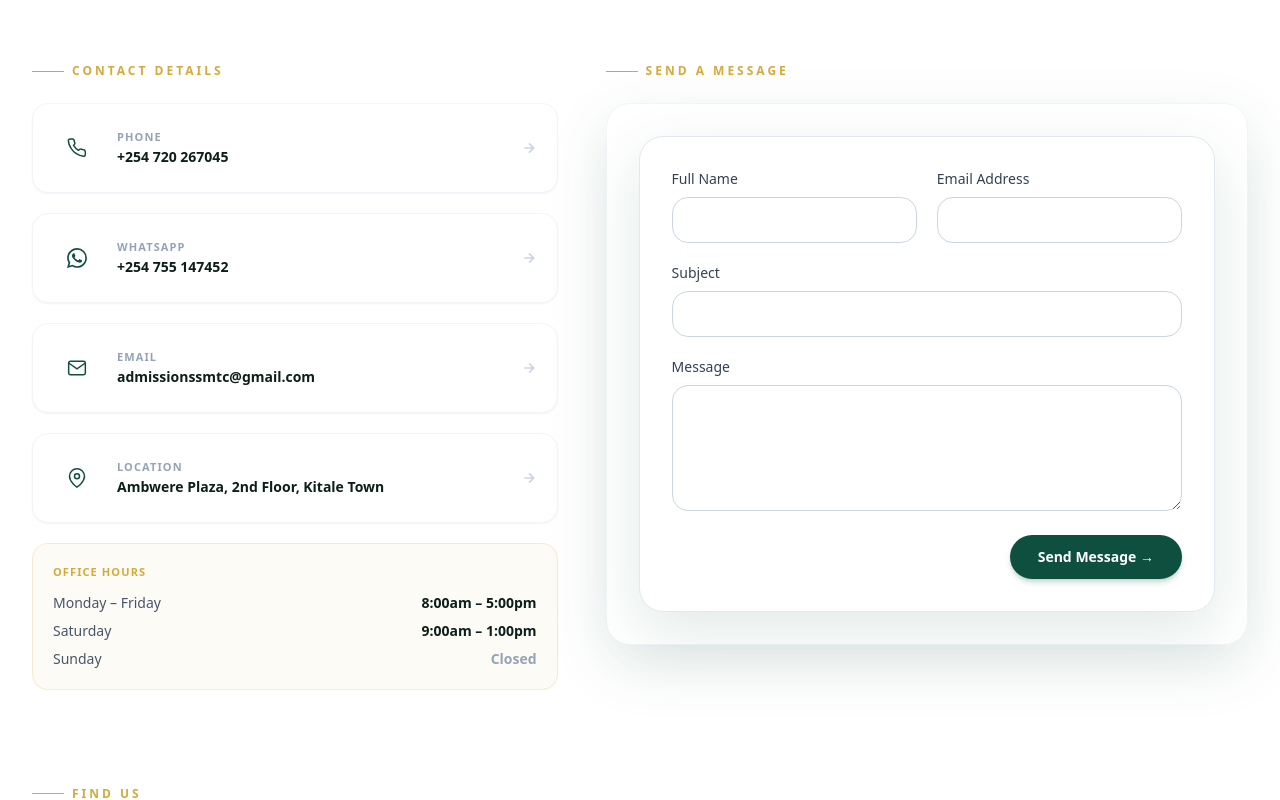
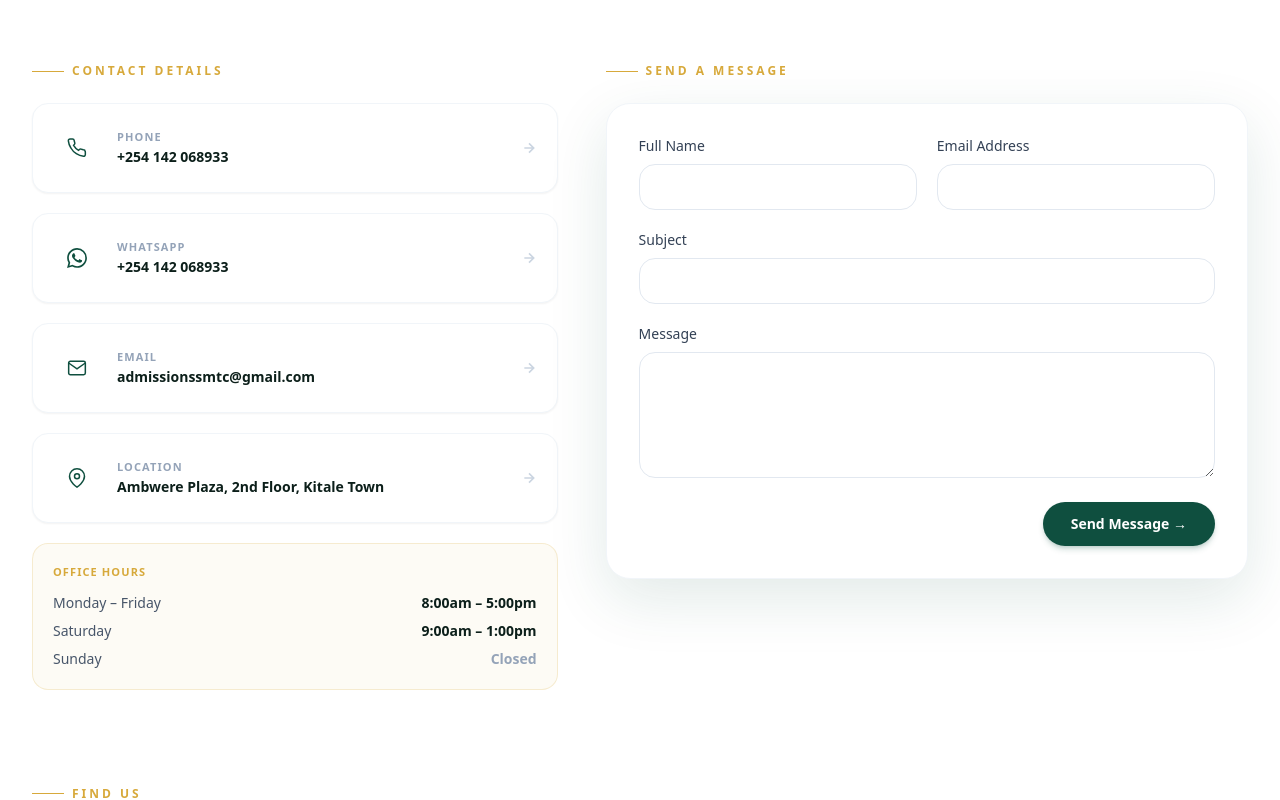
Before and after one commit to majidhawa/shifahmedcollege, a Next.js app: page /contact in a window 1280 px wide. Shown: the part 720-1520 px from the top of the page. Built offline with nearby package versions, Linux system fonts and the light colour scheme; no server answers.

Commit message:
made some updates

```diff
--- a/app/api/contact/route.ts
+++ b/app/api/contact/route.ts
@@ -1,6 +1,3 @@
 export async function POST() {
-  return Response.json({
-    ok: true,
-    message: 'Your message has been received in demo mode. You can later connect this form to a real email service.'
-  });
+  return Response.json({ ok: true });
 }
--- a/components/ApplyForm.tsx
+++ b/components/ApplyForm.tsx
@@ -1,50 +1,52 @@
 'use client';
 
 import { FormEvent, useState } from 'react';
+import emailjs from '@emailjs/browser';
 import { courses } from '@/data/site';
+
+const SERVICE_ID = process.env.NEXT_PUBLIC_EMAILJS_SERVICE_ID!;
+const TEMPLATE_ID = process.env.NEXT_PUBLIC_EMAILJS_APPLY_TEMPLATE!;
+const PUBLIC_KEY = process.env.NEXT_PUBLIC_EMAILJS_PUBLIC_KEY!;
 
 export function ApplyForm() {
   const [loading, setLoading] = useState(false);
-  const [message, setMessage] = useState('');
+  const [status, setStatus] = useState<'idle' | 'success' | 'error'>('idle');
 
-  async function handleSubmit(event: FormEvent<HTMLFormElement>) {
-    event.preventDefault();
+  const [fields, setFields] = useState({ full_name: '', phone: '', email: '', course: '', county: '', message: '' });
+
+  async function handleSubmit(e: FormEvent<HTMLFormElement>) {
+    e.preventDefault();
     setLoading(true);
-    setMessage('');
-
-    const formData = new FormData(event.currentTarget);
-    const payload = Object.fromEntries(formData.entries());
-
-    const response = await fetch('/api/apply', {
-      method: 'POST',
-      headers: { 'Content-Type': 'application/json' },
-      body: JSON.stringify(payload)
-    });
-
-    const result = (await response.json()) as { message: string };
-    setMessage(result.message);
-    setLoading(false);
-    event.currentTarget.reset();
+    setStatus('idle');
+    try {
+      await emailjs.send(SERVICE_ID, TEMPLATE_ID, fields, PUBLIC_KEY);
+      setStatus('success');
+      setFields({ full_name: '', phone: '', email: '', course: '', county: '', message: '' });
+    } catch {
+      setStatus('error');
+    } finally {
+      setLoading(false);
+    }
   }
 
   return (
-    <form onSubmit={handleSubmit} className="card p-6 md:p-8">
+    <form onSubmit={handleSubmit}>
       <div className="grid gap-5 md:grid-cols-2">
         <label className="grid gap-2 text-sm font-medium text-slate-700">
           Full Name
-          <input name="name" required className="rounded-2xl border border-slate-300 px-4 py-3 outline-none ring-brand-green transition focus:ring-2" />
+          <input value={fields.full_name} onChange={e => setFields(f => ({ ...f, full_name: e.target.value }))} required className="rounded-2xl border border-slate-200 px-4 py-3 outline-none ring-brand-green transition focus:ring-2" />
         </label>
         <label className="grid gap-2 text-sm font-medium text-slate-700">
           Phone Number
-          <input name="phone" required className="rounded-2xl border border-slate-300 px-4 py-3 outline-none ring-brand-green transition focus:ring-2" />
+          <input value={fields.phone} onChange={e => setFields(f => ({ ...f, phone: e.target.value }))} required className="rounded-2xl border border-slate-200 px-4 py-3 outline-none ring-brand-green transition focus:ring-2" />
         </label>
         <label className="grid gap-2 text-sm font-medium text-slate-700">
           Email Address
-          <input type="email" name="email" required className="rounded-2xl border border-slate-300 px-4 py-3 outline-none ring-brand-green transition focus:ring-2" />
+          <input type="email" value={fields.email} onChange={e => setFields(f => ({ ...f, email: e.target.value }))} required className="rounded-2xl border border-slate-200 px-4 py-3 outline-none ring-brand-green transition focus:ring-2" />
         </label>
         <label className="grid gap-2 text-sm font-medium text-slate-700">
           Course Interested In
-          <select name="course" required className="rounded-2xl border border-slate-300 px-4 py-3 outline-none ring-brand-green transition focus:ring-2">
+          <select value={fields.course} onChange={e => setFields(f => ({ ...f, course: e.target.value }))} required className="rounded-2xl border border-slate-200 px-4 py-3 outline-none ring-brand-green transition focus:ring-2">
             <option value="">Select a course</option>
             {courses.map((course) => (
               <option key={course.slug} value={course.title}>{course.title}</option>
@@ -53,19 +55,30 @@ export function ApplyForm() {
         </label>
         <label className="grid gap-2 text-sm font-medium text-slate-700 md:col-span-2">
           County / Town
-          <input name="location" className="rounded-2xl border border-slate-300 px-4 py-3 outline-none ring-brand-green transition focus:ring-2" />
+          <input value={fields.county} onChange={e => setFields(f => ({ ...f, county: e.target.value }))} className="rounded-2xl border border-slate-200 px-4 py-3 outline-none ring-brand-green transition focus:ring-2" />
         </label>
         <label className="grid gap-2 text-sm font-medium text-slate-700 md:col-span-2">
           Additional Message
-          <textarea name="message" rows={5} className="rounded-2xl border border-slate-300 px-4 py-3 outline-none ring-brand-green transition focus:ring-2" />
+          <textarea value={fields.message} onChange={e => setFields(f => ({ ...f, message: e.target.value }))} rows={5} className="rounded-2xl border border-slate-200 px-4 py-3 outline-none ring-brand-green transition focus:ring-2" />
         </label>
       </div>
+
       <div className="mt-6 flex justify-end">
         <button disabled={loading} className="inline-flex items-center gap-2 rounded-full bg-brand-green px-7 py-3 text-sm font-semibold text-white shadow-md shadow-brand-green/20 transition-all hover:bg-brand-dark hover:-translate-y-0.5 disabled:opacity-60">
           {loading ? 'Submitting...' : 'Submit Application →'}
         </button>
       </div>
-      {message ? <p className="mt-4 rounded-2xl bg-brand-cream px-4 py-3 text-sm text-brand-dark">{message}</p> : null}
+
+      {status === 'success' && (
+        <p className="mt-4 rounded-2xl bg-green-50 border border-green-200 px-4 py-3 text-sm text-green-700">
+          ✓ Application submitted! We'll be in touch with you shortly.
+        </p>
+      )}
+      {status === 'error' && (
+        <p className="mt-4 rounded-2xl bg-red-50 border border-red-200 px-4 py-3 text-sm text-red-700">
+          Something went wrong. Please try again or contact us directly.
+        </p>
+      )}
     </form>
   );
 }
--- a/components/ContactForm.tsx
+++ b/components/ContactForm.tsx
@@ -1,57 +1,73 @@
 'use client';
 
 import { FormEvent, useState } from 'react';
+import emailjs from '@emailjs/browser';
+
+const SERVICE_ID = process.env.NEXT_PUBLIC_EMAILJS_SERVICE_ID!;
+const TEMPLATE_ID = process.env.NEXT_PUBLIC_EMAILJS_CONTACT_TEMPLATE!;
+const PUBLIC_KEY = process.env.NEXT_PUBLIC_EMAILJS_PUBLIC_KEY!;
 
 export function ContactForm() {
   const [loading, setLoading] = useState(false);
-  const [message, setMessage] = useState('');
+  const [status, setStatus] = useState<'idle' | 'success' | 'error'>('idle');
 
-  async function handleSubmit(event: FormEvent<HTMLFormElement>) {
-    event.preventDefault();
+  const [fields, setFields] = useState({ name: '', email: '', subject: '', message: '' });
+
+  async function handleSubmit(e: FormEvent<HTMLFormElement>) {
+    e.preventDefault();
     setLoading(true);
-    setMessage('');
-
-    const formData = new FormData(event.currentTarget);
-    const payload = Object.fromEntries(formData.entries());
-
-    const response = await fetch('/api/contact', {
-      method: 'POST',
-      headers: { 'Content-Type': 'application/json' },
-      body: JSON.stringify(payload)
-    });
-
-    const result = (await response.json()) as { message: string };
-    setMessage(result.message);
-    setLoading(false);
-    event.currentTarget.reset();
+    setStatus('idle');
+    try {
+      await emailjs.send(SERVICE_ID, TEMPLATE_ID, {
+        ...fields,
+        time: new Date().toLocaleString(),
+      }, PUBLIC_KEY);
+      setStatus('success');
+      setFields({ name: '', email: '', subject: '', message: '' });
+    } catch {
+      setStatus('error');
+    } finally {
+      setLoading(false);
+    }
   }
 
   return (
-    <form onSubmit={handleSubmit} className="card p-6 md:p-8">
+    <form onSubmit={handleSubmit}>
       <div className="grid gap-5 md:grid-cols-2">
         <label className="grid gap-2 text-sm font-medium text-slate-700">
           Full Name
-          <input name="name" required className="rounded-2xl border border-slate-300 px-4 py-3 outline-none ring-brand-green transition focus:ring-2" />
+          <input value={fields.name} onChange={e => setFields(f => ({ ...f, name: e.target.value }))} required className="rounded-2xl border border-slate-200 px-4 py-3 outline-none ring-brand-green transition focus:ring-2" />
         </label>
         <label className="grid gap-2 text-sm font-medium text-slate-700">
           Email Address
-          <input type="email" name="email" required className="rounded-2xl border border-slate-300 px-4 py-3 outline-none ring-brand-green transition focus:ring-2" />
+          <input type="email" value={fields.email} onChange={e => setFields(f => ({ ...f, email: e.target.value }))} required className="rounded-2xl border border-slate-200 px-4 py-3 outline-none ring-brand-green transition focus:ring-2" />
         </label>
         <label className="grid gap-2 text-sm font-medium text-slate-700 md:col-span-2">
           Subject
-          <input name="subject" required className="rounded-2xl border border-slate-300 px-4 py-3 outline-none ring-brand-green transition focus:ring-2" />
+          <input value={fields.subject} onChange={e => setFields(f => ({ ...f, subject: e.target.value }))} required className="rounded-2xl border border-slate-200 px-4 py-3 outline-none ring-brand-green transition focus:ring-2" />
         </label>
         <label className="grid gap-2 text-sm font-medium text-slate-700 md:col-span-2">
           Message
-          <textarea name="message" rows={5} required className="rounded-2xl border border-slate-300 px-4 py-3 outline-none ring-brand-green transition focus:ring-2" />
+          <textarea value={fields.message} onChange={e => setFields(f => ({ ...f, message: e.target.value }))} rows={5} required className="rounded-2xl border border-slate-200 px-4 py-3 outline-none ring-brand-green transition focus:ring-2" />
         </label>
       </div>
+
       <div className="mt-6 flex justify-end">
         <button disabled={loading} className="inline-flex items-center gap-2 rounded-full bg-brand-green px-7 py-3 text-sm font-semibold text-white shadow-md shadow-brand-green/20 transition-all hover:bg-brand-dark hover:-translate-y-0.5 disabled:opacity-60">
           {loading ? 'Sending...' : 'Send Message →'}
         </button>
       </div>
-      {message ? <p className="mt-4 rounded-2xl bg-brand-cream px-4 py-3 text-sm text-brand-dark">{message}</p> : null}
+
+      {status === 'success' && (
+        <p className="mt-4 rounded-2xl bg-green-50 border border-green-200 px-4 py-3 text-sm text-green-700">
+          ✓ Message sent successfully! We'll get back to you soon.
+        </p>
+      )}
+      {status === 'error' && (
+        <p className="mt-4 rounded-2xl bg-red-50 border border-red-200 px-4 py-3 text-sm text-red-700">
+          Something went wrong. Please try again or contact us directly.
+        </p>
+      )}
     </form>
   );
 }
--- a/components/Footer.tsx
+++ b/components/Footer.tsx
@@ -38,7 +38,6 @@ export function Footer() {
           <div className="mt-4 space-y-3 text-sm text-white/80">
             <p>{site.location}</p>
             <p>{site.phone}</p>
-            <p>{site.whatsapp} (WhatsApp)</p>
             <p>{site.email}</p>
           </div>
         </div>
--- a/components/Navbar.tsx
+++ b/components/Navbar.tsx
@@ -62,9 +62,9 @@ export function Navbar() {
             </div>
           </Link>
           <div className="hidden lg:flex items-center gap-3">
-            <a href="tel:+254720267045" className="flex items-center gap-2 rounded-full border border-slate-200 px-4 py-1.5 text-xs text-slate-600 transition-all duration-200 hover:border-brand-green/40 hover:bg-brand-green/5 hover:text-brand-green">
+            <a href="tel:+254142068933" className="flex items-center gap-2 rounded-full border border-slate-200 px-4 py-1.5 text-xs text-slate-600 transition-all duration-200 hover:border-brand-green/40 hover:bg-brand-green/5 hover:text-brand-green">
               <svg width="12" height="12" fill="none" stroke="currentColor" strokeWidth="2" viewBox="0 0 24 24"><path d="M22 16.92v3a2 2 0 0 1-2.18 2 19.79 19.79 0 0 1-8.63-3.07A19.5 19.5 0 0 1 4.69 12 19.79 19.79 0 0 1 1.61 3.4 2 2 0 0 1 3.6 1.22h3a2 2 0 0 1 2 1.72c.127.96.361 1.903.7 2.81a2 2 0 0 1-.45 2.11L7.91 8.78a16 16 0 0 0 6 6l.95-.95a2 2 0 0 1 2.11-.45c.907.339 1.85.573 2.81.7A2 2 0 0 1 21.73 16z"/></svg>
-              +254 720 267045
+              +254 142 068933
             </a>
             <a href="mailto:admissionssmtc@gmail.com" className="flex items-center gap-2 rounded-full border border-slate-200 px-4 py-1.5 text-xs text-slate-600 transition-all duration-200 hover:border-brand-green/40 hover:bg-brand-green/5 hover:text-brand-green">
               <svg width="12" height="12" fill="none" stroke="currentColor" strokeWidth="2" viewBox="0 0 24 24"><path d="M4 4h16c1.1 0 2 .9 2 2v12c0 1.1-.9 2-2 2H4c-1.1 0-2-.9-2-2V6c0-1.1.9-2 2-2z"/><polyline points="22,6 12,13 2,6"/></svg>
--- a/data/site.ts
+++ b/data/site.ts
@@ -22,8 +22,8 @@ export const site = {
   tagline: 'Gateway to Prosperity',
   intake: 'May 2026 Intake Ongoing',
   location: 'Ambwere Plaza, 2nd Floor, Kitale Town',
-  phone: '+254 720 267045',
-  whatsapp: '+254 755 147452',
+  phone: '+254 142 068933',
+  whatsapp: '+254 142 068933',
   email: 'admissionssmtc@gmail.com',
   heroSlides: [
     {
--- a/package.json
+++ b/package.json
@@ -9,6 +9,8 @@
     "lint": "next lint"
   },
   "dependencies": {
+    "@emailjs/browser": "^4.4.1",
+    "emailjs-com": "^3.2.0",
     "lucide-react": "^1.8.0",
     "next": "14.2.30",
     "react": "18.3.1",
```
Also changed, not shown: app/api/apply/route.ts (+2 -7 lines), 2 other files (tests, documents, lock files or other folders).
